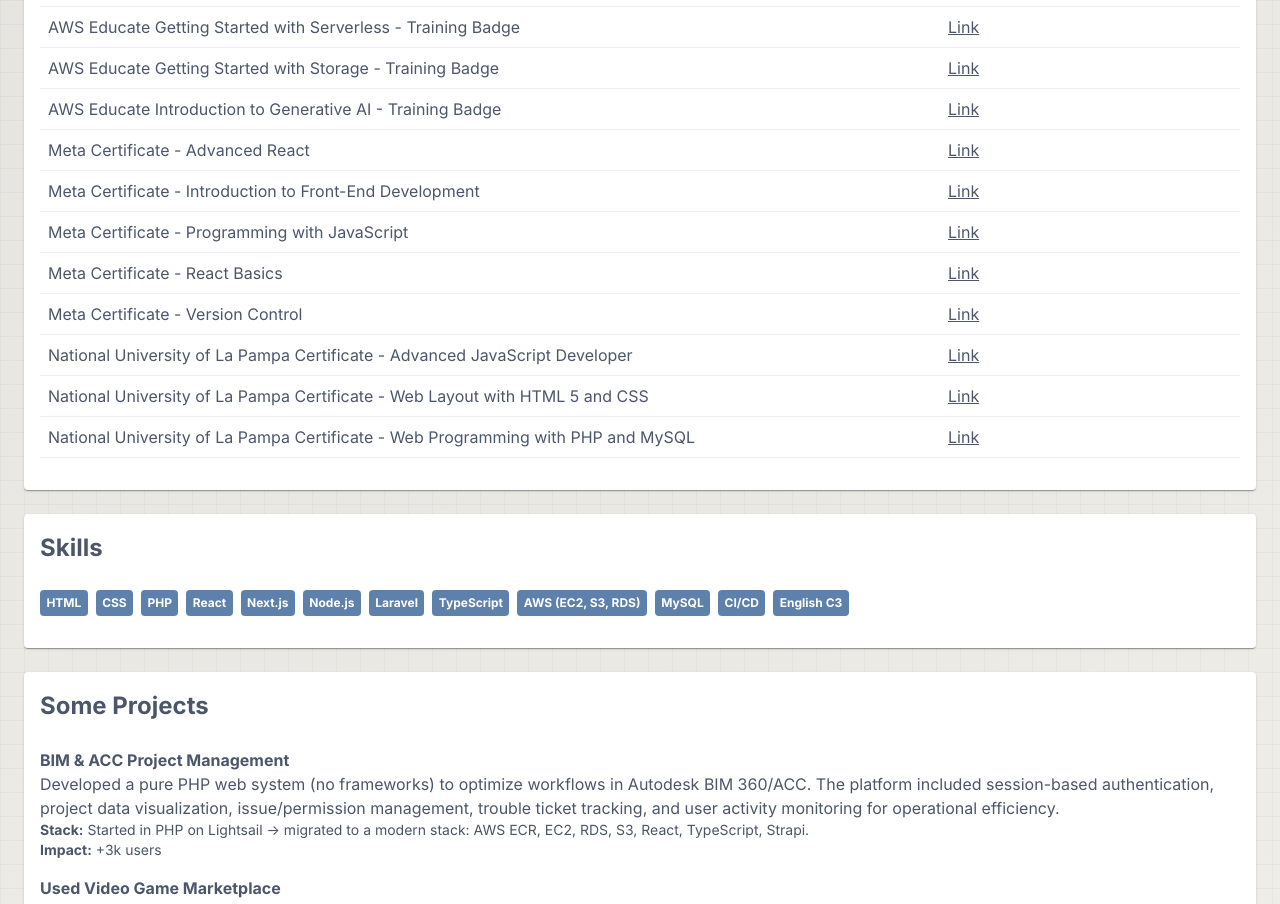
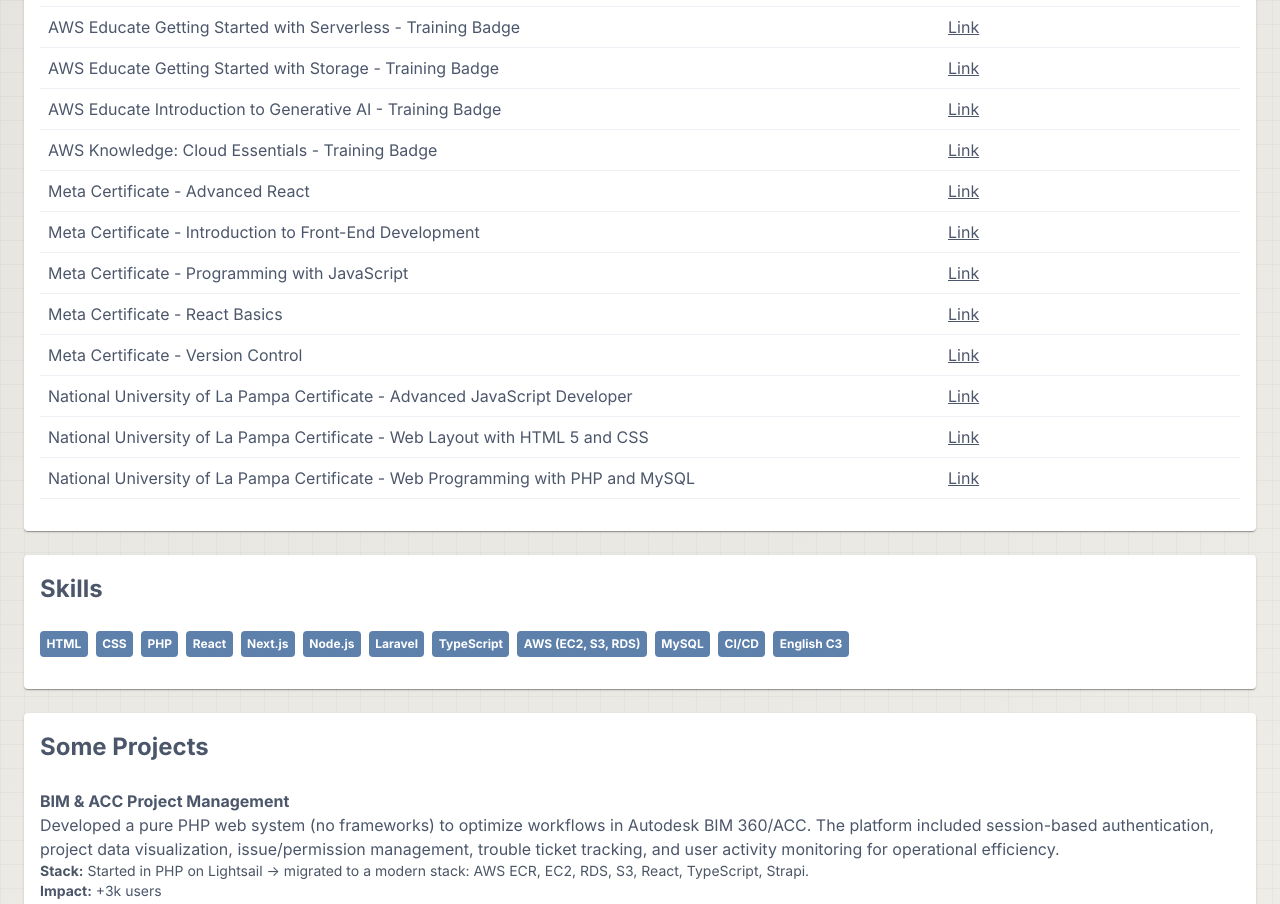
Before and after one commit to exequiels/portfolio-2.0, a Next.js app: page / in a window 1280 px wide. Shown: the part 960-1864 px from the top of the page. Built offline with nearby package versions, Linux system fonts and the light colour scheme.

Commit message:
certificate

```diff
--- a/src/data/certifications.ts
+++ b/src/data/certifications.ts
@@ -85,4 +85,9 @@
     name: 'AWS Educate Introduction to Generative AI - Training Badge',
     url: 'https://www.credly.com/badges/6690d2b8-8b57-4d27-b0d6-44de989acc96/public_url',
   },
+  {
+    id: 17,
+    name: 'AWS Knowledge: Cloud Essentials - Training Badge',
+    url: 'https://www.credly.com/badges/0fd4d8d6-79be-4400-a692-105ab5760c5d/public_url',
+  },
 ]
```
